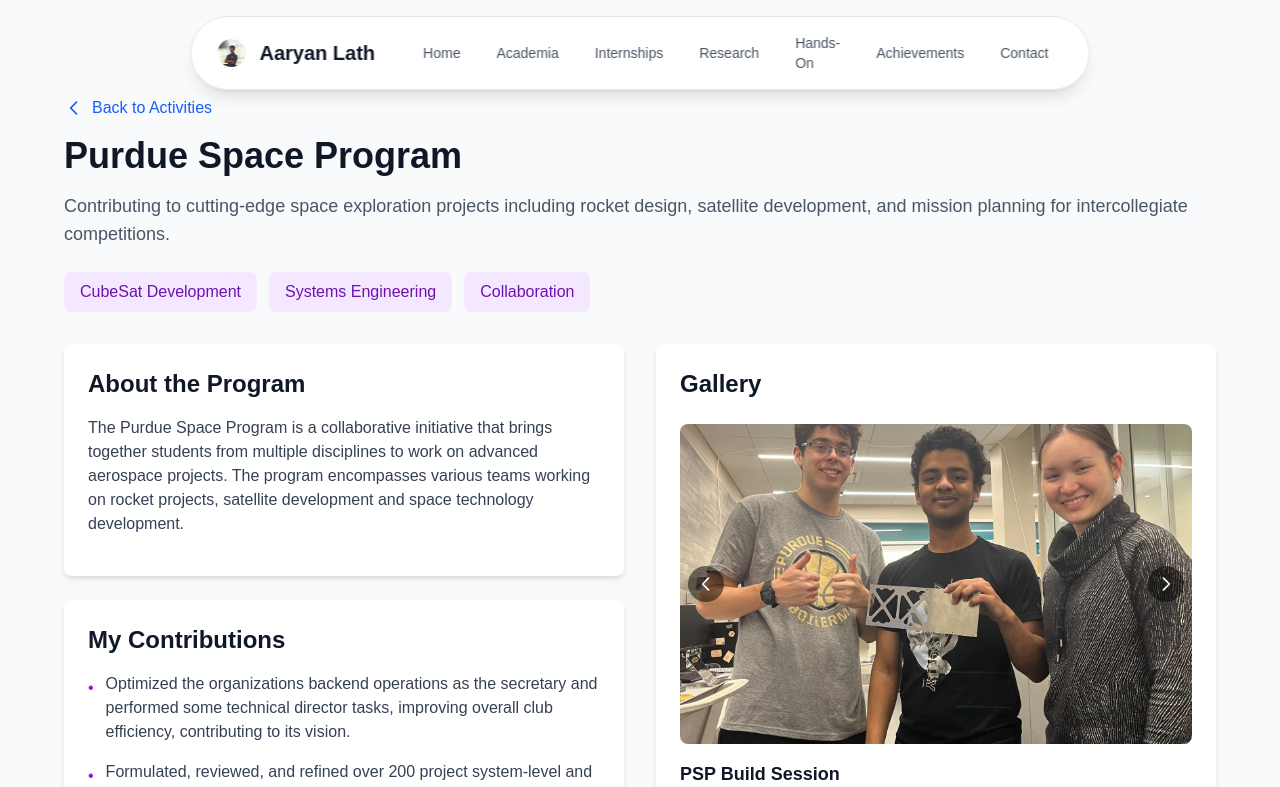
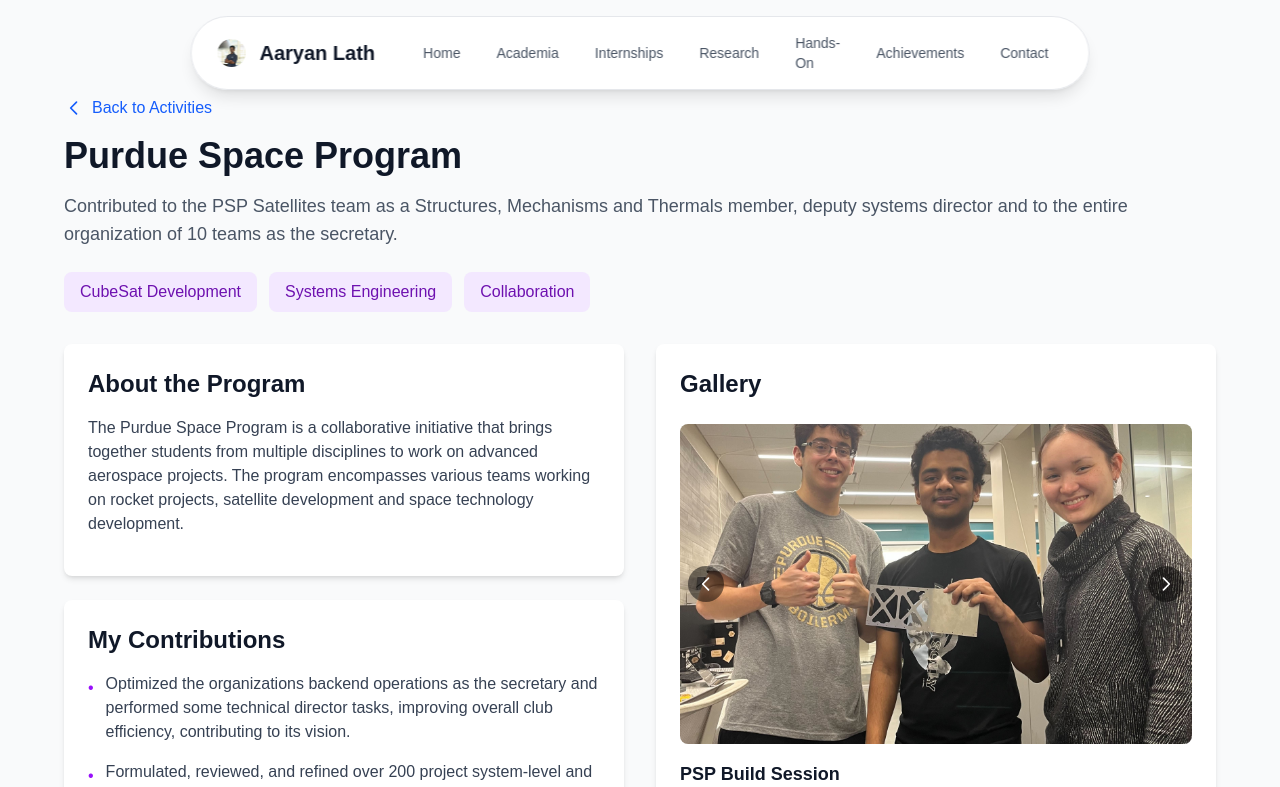
Before and after one commit to aaryan-lath/Personal-Website, a Next.js app: page /activities/purdue-space-program in a window 1280 px wide. Shown: the top 787 px of the page. Built offline with nearby package versions, Linux system fonts and the light colour scheme.

Commit message:
Fixing hands-on section

```diff
--- a/src/app/activities/purdue-space-program/page.tsx
+++ b/src/app/activities/purdue-space-program/page.tsx
@@ -51,8 +51,7 @@
 
             <h1 className="text-4xl font-bold text-gray-900 mb-4">Purdue Space Program</h1>
             <p className="text-lg text-gray-600 mb-6">
-              Contributing to cutting-edge space exploration projects including rocket design,
-              satellite development, and mission planning for intercollegiate competitions.
+              Contributed to the PSP Satellites team as a Structures, Mechanisms and Thermals member, deputy systems director and to the entire organization of 10 teams as the secretary.
             </p>
             <div className="flex flex-wrap gap-3 mb-8">
               <span className="px-4 py-2 bg-purple-100 text-purple-800 font-medium rounded-lg">CubeSat Development</span>
--- a/src/app/page.tsx
+++ b/src/app/page.tsx
@@ -486,8 +486,8 @@
                   </svg>
                 </div>
                 <p className="text-gray-700 mb-4">
-                  Active member of Purdue&apos;s premier aircraft design and competition teams,
-                  participating in national competitions including SAE Aero Design and AIAA Design competitions.
+                  Active member of Purdue&apos;s aircraft design and competition teams,
+                  participated in national competitions including AUVSI SUAS and AIAA Design/ Build/ Fly competitions. Currently, serving as the Chief engineer of the SAE Aero Design team in SAE Purdue.
                 </p>
                 <div className="text-sm text-blue-600 font-medium group-hover:text-blue-800 transition-colors">
                   Aircraft Design • Manufacturing • Testing • Leadership
@@ -509,8 +509,7 @@
                   </svg>
                 </div>
                 <p className="text-gray-700 mb-4">
-                  Contributing to cutting-edge space exploration projects including rocket design,
-                  satellite development, and mission planning for intercollegiate competitions and research initiatives.
+                  Contributed to the PSP Satellites team as a Structures, Mechanisms and Thermals member, deputy systems director and to the entire organization of 10 teams as the secretary.
                 </p>
                 <div className="text-sm text-purple-600 font-medium group-hover:text-purple-800 transition-colors">
                   Space Systems • Systems Engineering • Mission Design • Collaboration
```
